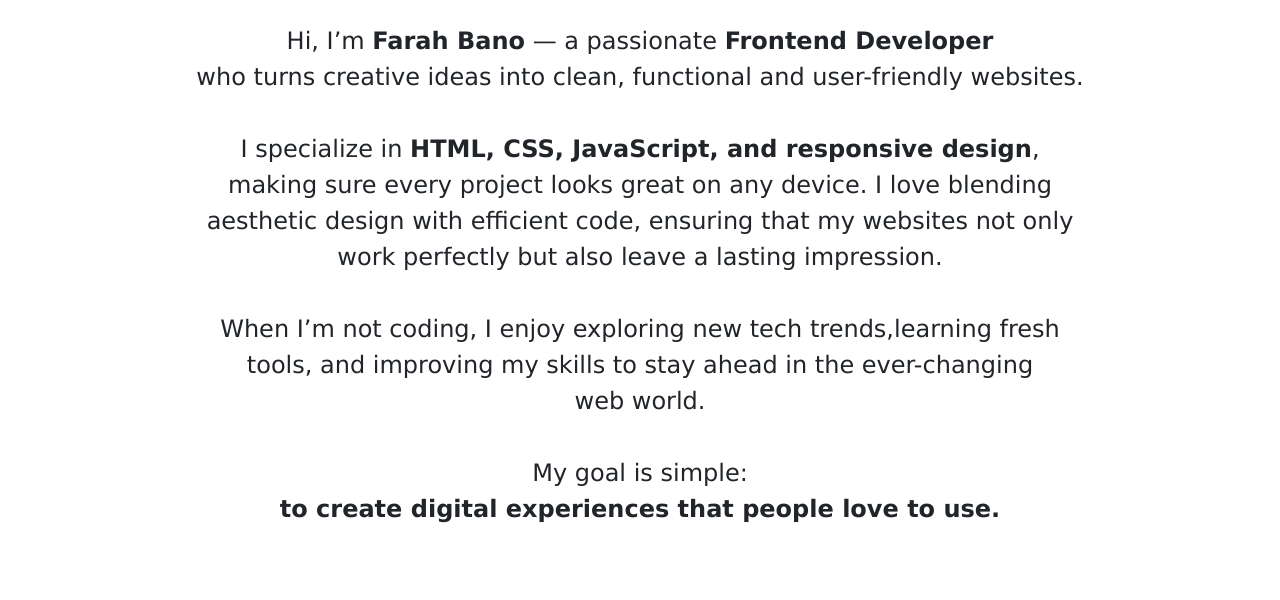
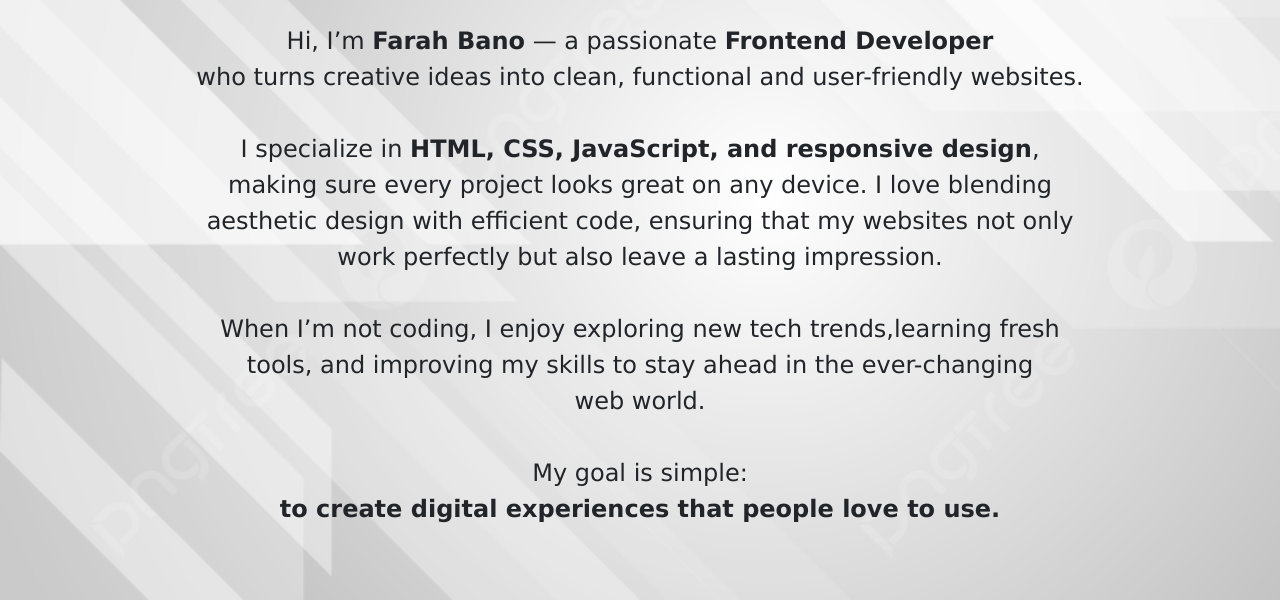
Before and after one commit to FarahBano-code/FARAHBANO-REPO, a plain HTML site: page about.html in a window 1280 px wide. Shown: the part 200-800 px from the top of the page. Drawn offline with nearby package versions, Linux system fonts and the light colour scheme.

Commit message:
Update about.html

```diff
--- a/about.html
+++ b/about.html
@@ -46,7 +46,8 @@
         </div>
     </nav>
     <section class="intro"
-        style="background-image: url(assets/image/pngtree-abstract-grey-gradient-background-picture-image_1203311.jpg); background-size: cover; background-repeat: no-repeat;">
+    style="background-image: url(pngtree-abstract-grey-gradient-background-picture-image_1203311.jpg); background-size: cover; background-repeat: no-repeat;">
+
         <h1 class="text-center fs-1 fw-bolder">About Me</h1>
         <p class="fs-4 about">
             Hi, I’m <strong>Farah Bano</strong> — a passionate <strong>Frontend Developer</strong> <br> who turns
```
